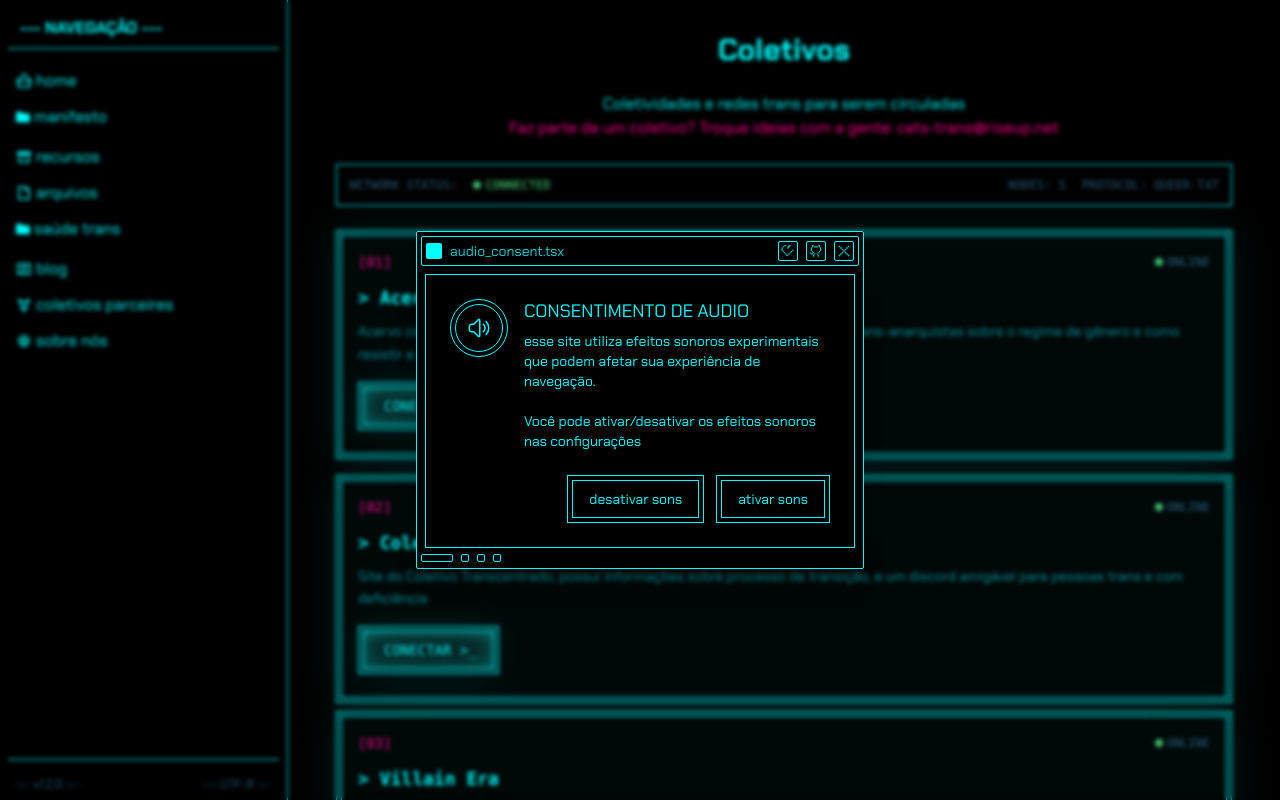
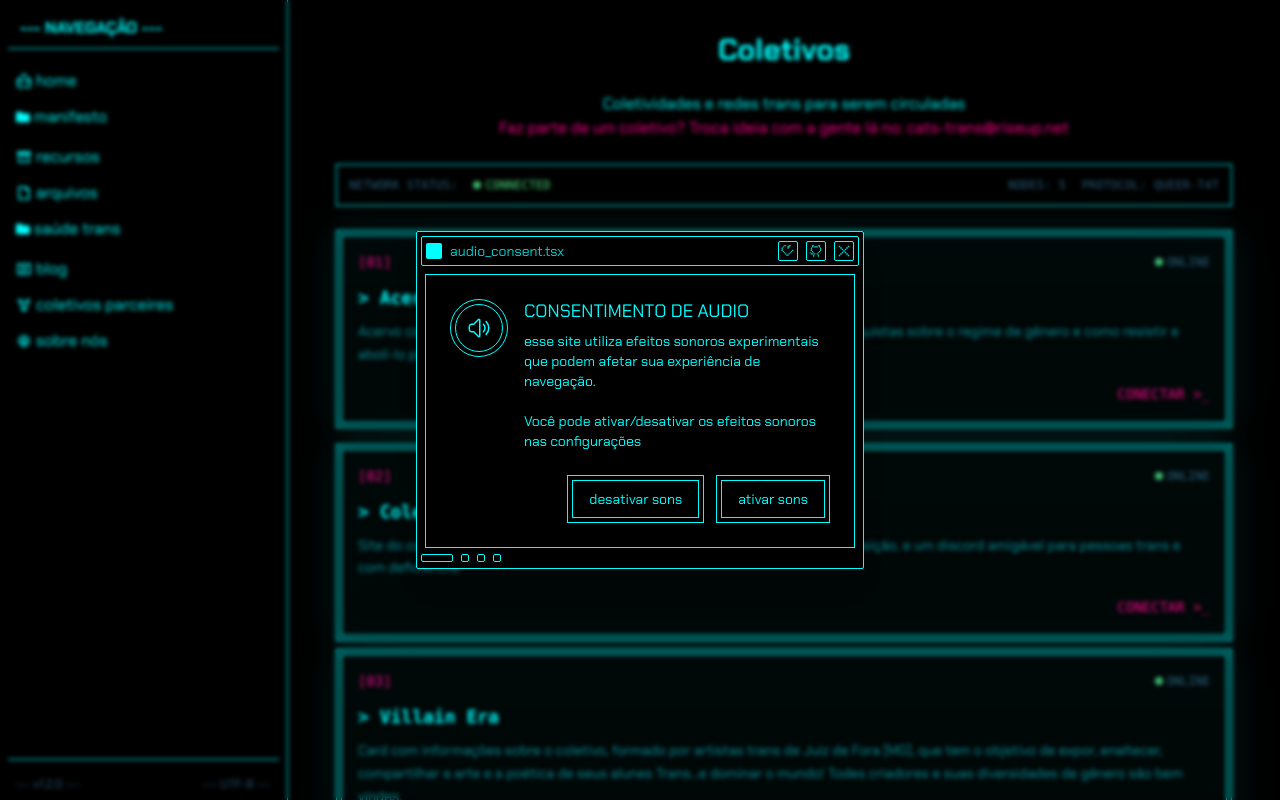
Before and after one commit to Coletivo-Anarquista-Trans/site, a Next.js app: page /coletivos in a window 1280 px wide. Shown: the top 800 px of the page. Built offline with nearby package versions, Linux system fonts and the light colour scheme.

Commit message:
feat: melhorando a abstração dos dados

```diff
--- a/src/app/coletivos/page.tsx
+++ b/src/app/coletivos/page.tsx
@@ -1,130 +1,14 @@
 //app/coletivos/page.tsx
 "use client";
 
-import { useState, useEffect } from "react";
 import { motion } from "framer-motion";
-import { useCyberSection } from "@/context/CyberSectionsContext/CyberSections";
 import CyberContainer from "@/components/atoms/CyberContainer";
-import CyberButton from "@/components/atoms/CyberButton";
-import Link from "next/link";
-
-const coletivosData = [
-  {
-    id: '6',
-    title: 'Acervo trans-anarquista',
-    type: 'link' as const,
-    url: 'https://transanarquismo.noblogs.org/acervo/',
-    description: 'Acervo com textos, livros e artigos sobre dissidência de gênero, perspectivas trans-anarquistas sobre o regime de gênero e como resistir e abolí-lo pela libertação do corpo',
-    category: 'Livros e Artigos',
-    status: 'ONLINE',
-    location: 'DIGITAL'
-  },
-  {
-    id: '7',
-    title: 'Coletivo Transcentrado',
-    type: 'link' as const,
-    url: 'https://coletivotranscentrado.com.br/',
-    description: 'Site do Coletivo Transcentrado, possui informações sobre processo de transição, e um discord amigável para pessoas trans e com deficiência',
-    category: 'Coletivos',
-    status: 'ONLINE',
-    location: 'BRASIL'
-  },
-  {
-    id: '8',
-    title: 'Villain Era',
-    type: 'link' as const,
-    url: "https://villain-era.carrd.co/#guerra",
-    description: 'Coletivo de artistas trans de Juiz de Fora (Minas Gerais), que tem o objetivo de expor, enaltecer, e compartilhar a arte e a poética de seus alunes Trans...e dominar o mundo. Todes criadores e suas diversidades de gênero são bem vindes.',
-    category: 'Coletivos',
-    status: 'ONLINE',
-    location: 'JUIZ DE FORA - MG'
-  },
-  {
-    id: '9',
-    title: 'Revolta Anarkokuir',
-    type: 'link' as const,
-    url: 'https://anarkokuir.hotglue.me/',
-    description: 'Coletivo anarquista queer.',
-    category: 'Coletivos',
-    status: 'ONLINE',
-    location: 'DIGITAL'
-  },
-  {
-    id: '10',
-    title: 'Revista Estudos Transviades',
-    type: 'link' as const,
-    url: 'https://www.revistaestudostransviades.com/',
-    description: 'A Revista Estudos Transviades propõe um espaço de trocas e produção de conhecimento, livre de demandas academicistas como iniciativa para criar um espaço de acolhimento e divulgação de produções de pessoas transmasculinas.',
-    category: 'Coletivos',
-    status: 'ONLINE',
-    location: 'DIGITAL'
-  }
-];
-const CyberCollectiveCard = ({ collective, index }: { collective: any, index: number }) => {
-  return (
-    <motion.div
-      initial={{ opacity: 0, y: 20 }}
-      animate={{ opacity: 1, y: 0 }}
-      transition={{ delay: index * 0.1, duration: 0.3 }}
-      className="mb-4"
-    >
-      <CyberContainer
-        className="border border-accent1 p-1 w-full crt-screen crt-curvature crt-scanlines crt-reflection granular-effect"
-        glowingBorders
-      >
-        <CyberContainer className="border border-accent1 p-4 bg-background">
-          <div className="flex items-center justify-between mb-3">
-            <span className="text-accent5 text-sm font-mono">
-              [{String(index + 1).padStart(2, '0')}]
-            </span>
-            <div className="flex items-center gap-3">
-              <div className="flex items-center gap-1">
-                <div className={`w-2 h-2 rounded-full ${collective.status === 'ONLINE' ? 'bg-green-400 animate-pulse' : 'bg-red-400'
-                  }`} />
-                <span className="text-xs text-accent3 font-mono">{collective.status}</span>
-              </div>
-            </div>
-          </div>
-
-          <h3 className="text-lg font-bold text-accent1 mb-2 font-mono">
-            &gt; {collective.title}
-          </h3>
-
-          <p className="text-accent2 text-sm mb-4 leading-relaxed">
-            {collective.description}
-          </p>
-
-          <CyberContainer className="mt-3">
-            <CyberContainer
-              className="inline-block border border-accent1 crt-screen crt-curvature crt-reflection granular-effect p-1"
-            >
-              <CyberContainer
-                className="inline-block align-top border border-accent1 crt-screen crt-curvature crt-reflection granular-effect"
-              >
-                <Link href={collective.url} target="_blank" rel="noopener noreferrer">
-                  <CyberButton
-                    className="inline-flex items-center px-3 py-1.5 text-sm font-medium text-accent-1 transition-colors"
-                  >
-                    <span className="ml-1 text-accent1 font-mono">CONECTAR &gt;_</span>
-                  </CyberButton>
-                </Link>
-              </CyberContainer>
-            </CyberContainer>
-          </CyberContainer>
-        </CyberContainer>
-      </CyberContainer>
-    </motion.div>
-  );
-};
+import CyberCommunityCard from "@/components/molecules/CyberCommunityCard";
+import { communityByCategory } from "@/data/community";
 
 export default function Coletivos() {
-  const { registerCyberSection } = useCyberSection();
 
-  useEffect(() => {
-    coletivosData.forEach((collective) => {
-      registerCyberSection("coletivos", `coletivo-${collective.id}`, collective.title);
-    });
-  }, [registerCyberSection]);
+  const coletivosData = communityByCategory.Coletivos || [];
 
   return (
     <CyberContainer className="min-h-screen flex flex-col items-center overflow-x-hidden px-4 py-8">
@@ -137,7 +21,7 @@ export default function Coletivos() {
           Coletividades e redes trans para serem circuladas
           <br />
           <span className="text-accent5">
-            Faz parte de um coletivo? Troque ideias com a gente: cats-trans@riseup.net
+            Faz parte de um coletivo? Troca ideia com a gente lá no: cats-trans@riseup.net
           </span>
         </CyberContainer>
 
@@ -165,10 +49,10 @@ export default function Coletivos() {
         </motion.div>
 
         <div className="space-y-2">
-          {coletivosData.map((collective, index) => (
-            <CyberCollectiveCard
-              key={collective.id}
-              collective={collective}
+          {coletivosData.map((community, index) => (
+            <CyberCommunityCard
+              key={community.id}
+              community={community}
               index={index}
             />
           ))}
--- /dev/null
+++ b/src/components/molecules/CyberCommunityCard/index.tsx
@@ -0,0 +1,72 @@
+'use client';
+
+import { motion } from "framer-motion";
+import CyberContainer from "@/components/atoms/CyberContainer";
+import Link from "next/link";
+import { useCyberSection } from "@/context/CyberSectionsContext/CyberSections";
+import { useEffect } from "react";
+
+export interface CyberCommunity {
+    id: string;
+    title: string;
+    type: 'link';
+    url: string;
+    description: string;
+}
+
+interface CyberCommunityCardProps {
+    community: CyberCommunity;
+    index: number;
+}
+
+export default function CyberCommunityCard({ community, index }: CyberCommunityCardProps) {
+    const { registerCyberSection } = useCyberSection();
+
+    const sectionId = `coletivo-${community.id}`;
+
+    useEffect(() => {
+        registerCyberSection("coletivos", sectionId, community.title);
+    }, [registerCyberSection, community.title, sectionId]);
+
+    return (
+        <motion.div
+            initial={{ opacity: 0, y: 20 }}
+            animate={{ opacity: 1, y: 0 }}
+            transition={{ delay: index * 0.1, duration: 0.3 }}
+            className="mb-4"
+        >
+            <CyberContainer
+                className="border border-accent1 p-1 w-full crt-screen crt-curvature crt-scanlines crt-reflection granular-effect"
+                glowingBorders
+            >
+                <CyberContainer className="border border-accent1 p-4 bg-background">
+                    <div className="flex items-center justify-between mb-3">
+                        <span className="text-accent5 text-sm font-mono">
+                            [{String(index + 1).padStart(2, '0')}]
+                        </span>
+                        <div className="flex items-center gap-3">
+                            <div className="flex items-center gap-1">
+                                <div className="w-2 h-2 rounded-full bg-green-400 animate-pulse" />
+                                <span className="text-xs text-accent3 font-mono">ONLINE</span>
+                            </div>
+                        </div>
+                    </div>
+
+                    <h3 className="text-lg font-bold text-accent1 mb-2 font-mono">
+                        &gt; {community.title}
+                    </h3>
+
+                    <p className="text-accent2 text-sm mb-4 leading-relaxed">
+                        {community.description}
+                    </p>
+
+                    <CyberContainer className="mt-3 flex justify-end">
+                        <Link href={community.url} target="_blank" rel="noopener noreferrer">
+                            <span className="mt-1 text-accent5 text-sm font-mono hover:underline">CONECTAR &gt;_</span>
+                        </Link>
+                    </CyberContainer>
+                </CyberContainer>
+            </CyberContainer>
+        </motion.div>
+    );
+}
--- /dev/null
+++ b/src/data/community.ts
@@ -0,0 +1,42 @@
+// Dados da página de coletivos
+import { CyberCommunity } from "@/components/molecules/CyberCommunityCard";
+
+export const communityByCategory: Record<string, CyberCommunity[]> = {
+    Coletivos: [
+        {
+            id: '6',
+            title: 'Acervo trans-anarquista',
+            type: 'link',
+            url: 'https://transanarquismo.noblogs.org/acervo/',
+            description: 'Acervo com textos, livros e artigos sobre dissidências, perspectivas trans-anarquistas sobre o regime de gênero e como resistir e abolí-lo pela libertação do corpo.'
+        },
+        {
+            id: '7',
+            title: 'Coletivo Transcentrado',
+            type: 'link',
+            url: 'https://coletivotranscentrado.com.br/',
+            description: 'Site do coletivo, onde você pode encontrar informações sobre processo de transição, e um discord amigável para pessoas trans e com deficiência.'
+        },
+        {
+            id: '8',
+            title: 'Villain Era',
+            type: 'link',
+            url: "https://villain-era.carrd.co/#guerra",
+            description: 'Card com informações sobre o coletivo, formado por artistas trans de Juiz de Fora (MG), que tem o objetivo de expor, enaltecer, compartilhar a arte e a poética de seus alunes Trans...e dominar o mundo! Todes criadores e suas diversidades de gênero são bem vindes.'
+        },
+        {
+            id: '9',
+            title: 'Revolta Anarkokuir',
+            type: 'link',
+            url: 'https://anarkokuir.hotglue.me/',
+            description: 'Coletivo anarcopunk queer.'
+        },
+        {
+            id: '10',
+            title: 'Revista Estudos Transviades',
+            type: 'link',
+            url: 'https://www.revistaestudostransviades.com/',
+            description: 'A Revista Estudos Transviades propõe um espaço de trocas e produção de conhecimento, livre de demandas academicistas como iniciativa para criar um espaço de acolhimento e divulgação de produções de pessoas transmasculinas.'
+        }
+    ]
+};
```
